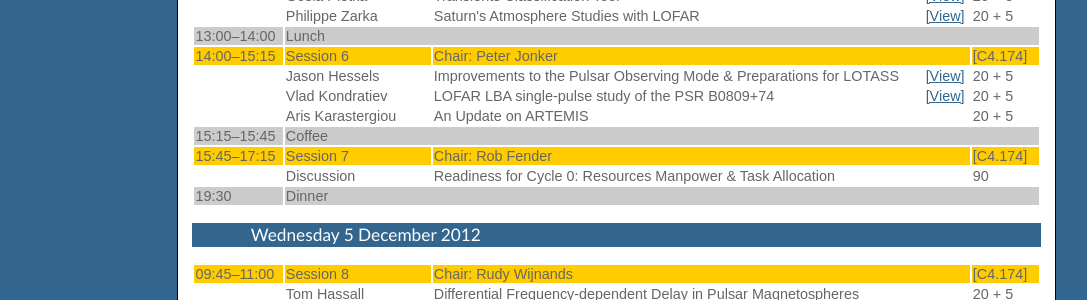
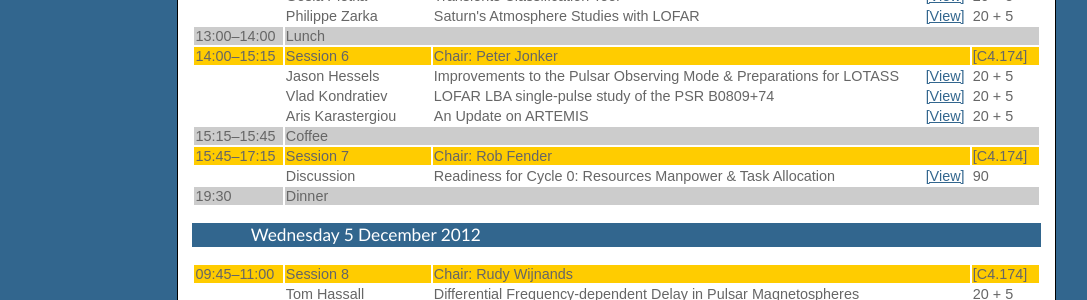
Before and after one commit to transientskp/transientskp.github.com, a Jekyll site: the page built from meetings/2012-12/schedule.html, in a window 1280 px wide. Shown: the part 856-1156 px from the top of the page, without its empty margins (96-1183 px from the left). Built offline with Jekyll 4.4.1, drawn with Linux system fonts in a browser that asks for light colours.

Commit message:
Presentations

```diff
--- a/meetings/2012-12/schedule.html
+++ b/meetings/2012-12/schedule.html
@@ -228,7 +228,7 @@
     <td></td>
     <td>Aris&nbsp;Karastergiou</td>
     <td>An Update on ARTEMIS</td>
-    <td></td>
+    <td><a href="https://speakerdeck.com/transientskp/artemis">[View]</a></td>
     <td>20 + 5</td>
   </tr>
   <tr style="vertical-align:top;background-color: #cccccc">
@@ -245,7 +245,7 @@
     <td></td>
     <td>Discussion</td>
     <td>Readiness for Cycle 0: Resources&nbsp;Manpower &amp; Task Allocation</td>
-    <td></td>
+    <td><a href="https://speakerdeck.com/transientskp/tkp-amsterdam-2012-discussion">[View]</a></td>
     <td>90</td>
   </tr>
   <tr style="vertical-align:top;background-color: #cccccc">
```
